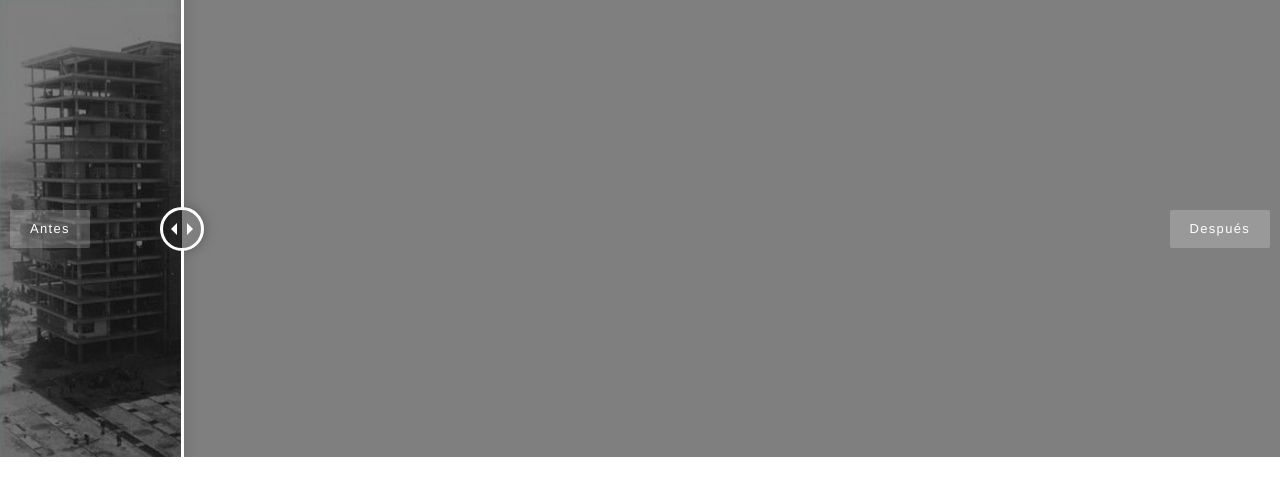
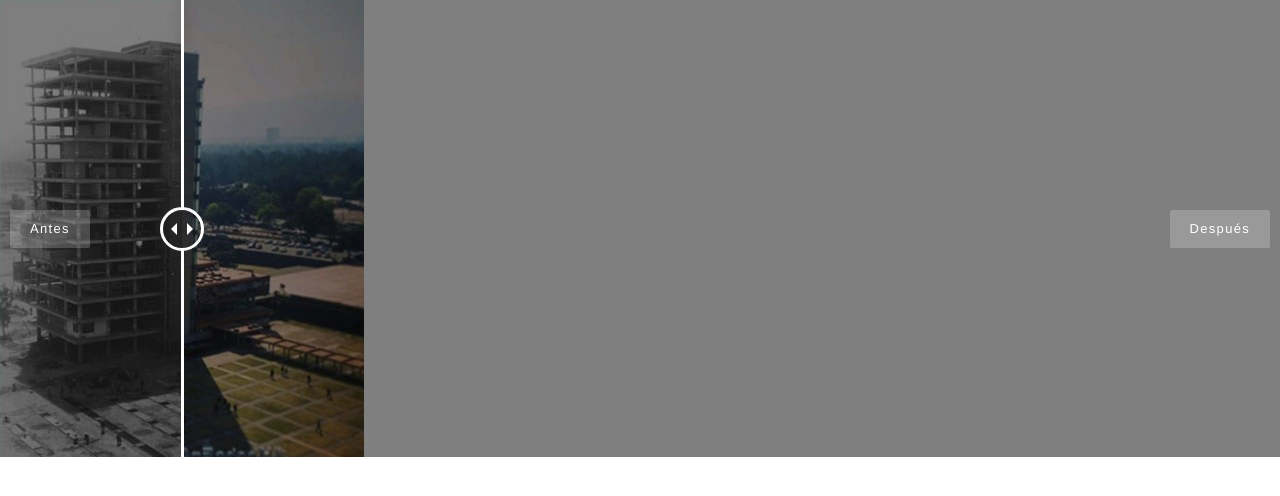
Before and after one commit to micmicto/side-side, a website: page rectoria.html in a window 1280 px wide. Drawn offline with nearby package versions, Linux system fonts and the light colour scheme.

Commit message:
Update rectoria.html

```diff
--- a/rectoria.html
+++ b/rectoria.html
@@ -21,7 +21,7 @@
 
         <div class="twentytwenty-container">
           <img src="img/rectoria-before.jpg" />
-          <img src="img/rectoria-now.jpg" />
+          <img src="img/rectoria-after.jpg" />
         </div>
 
 
```
